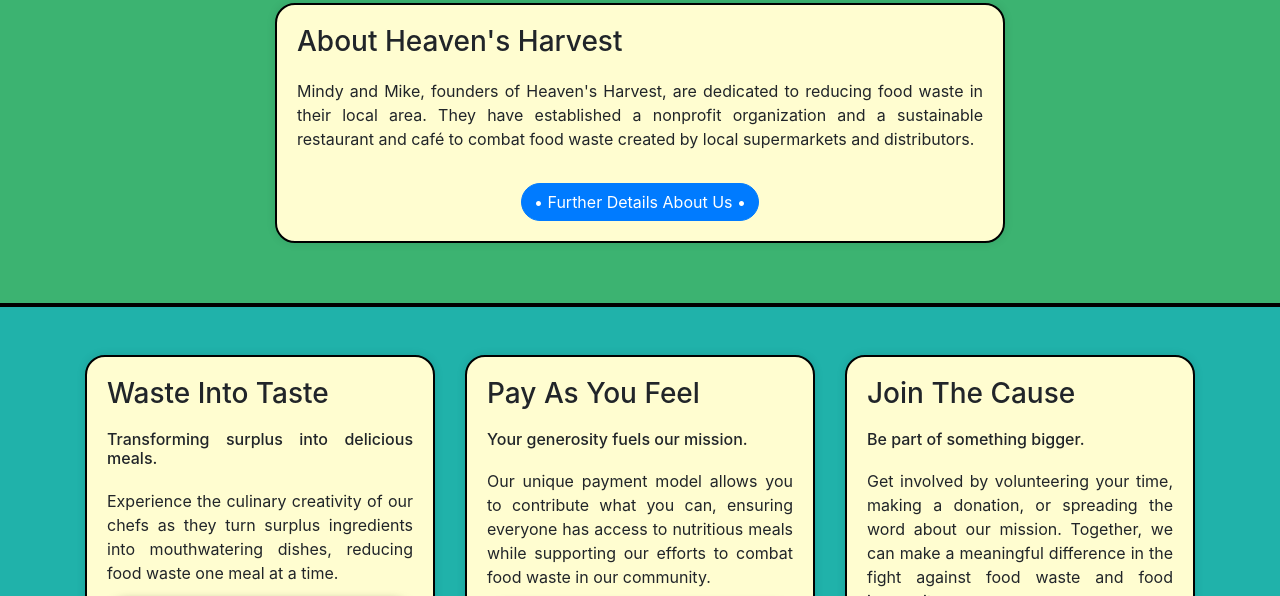
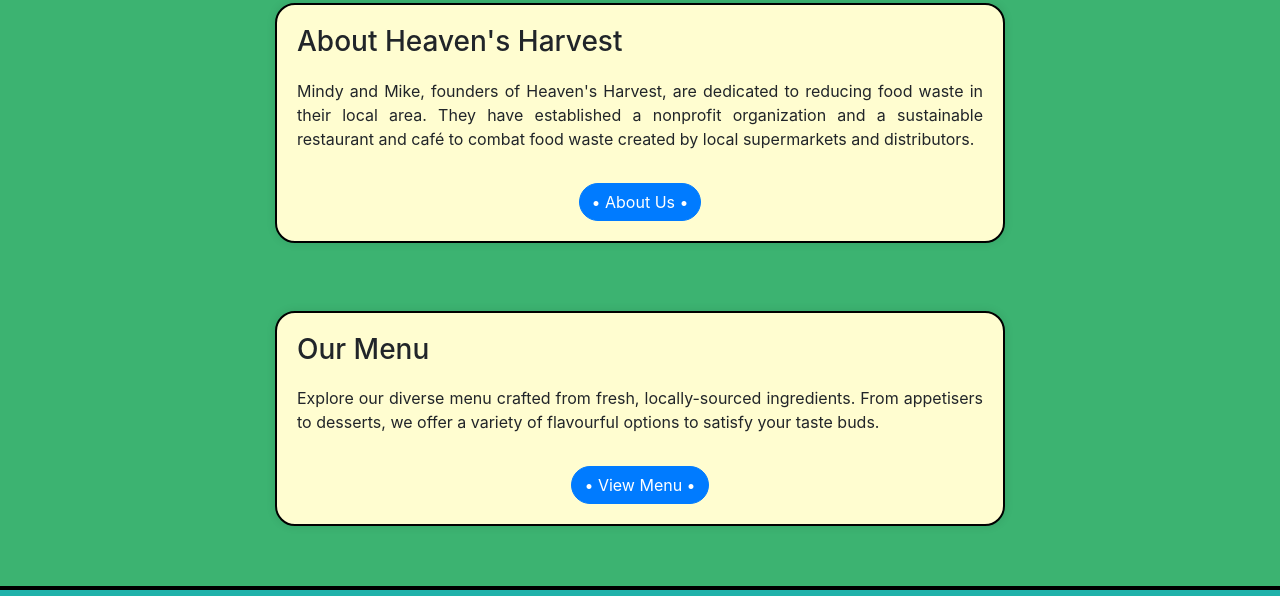
Before and after one commit to o2-forbes/Mobile-First-Website, a plain HTML site: page index.html in a window 1280 px wide. Shown: the part 895-1491 px from the top of the page. Drawn offline with nearby package versions, Linux system fonts and the light colour scheme; a web font is replaced by a local one.

Commit message:
Update index.html

```diff
--- a/index.html
+++ b/index.html
@@ -245,7 +245,7 @@ font-style: normal;
               <p>Mindy and Mike, founders of Heaven's Harvest, are dedicated to reducing food waste in their local area. They have established a nonprofit organization and a sustainable restaurant and café to combat food waste created by local supermarkets and distributors.</p>
               <div class="text-center"> <!-- Added text-center class here -->
                   <button class="btn btn-primary btn-rounded rounded-pill mt-3">
-                      &#x2022 Further Details About Us &#x2022
+                      &#x2022 About Us &#x2022
                   </button>
               </div>
           </div>
@@ -253,6 +253,22 @@ font-style: normal;
   </div>
 </div>
 
+<!-- Menu Description -->
+<div class="container mt-5">
+  <div class="row">
+      <div class="col-lg-8 offset-lg-2">
+          <div class="rectangle">
+              <h3>Our Menu</h3>
+              <p>Explore our diverse menu crafted from fresh, locally-sourced ingredients. From appetisers to desserts, we offer a variety of flavourful options to satisfy your taste buds.</p>
+              <div class="text-center">
+                  <button class="btn btn-primary btn-rounded rounded-pill mt-3">
+                      &#x2022 View Menu &#x2022
+                  </button>
+              </div>
+          </div>
+      </div>
+  </div>
+</div>
 
 
 <div style="background-color: rgb(32,178,170);">
```
